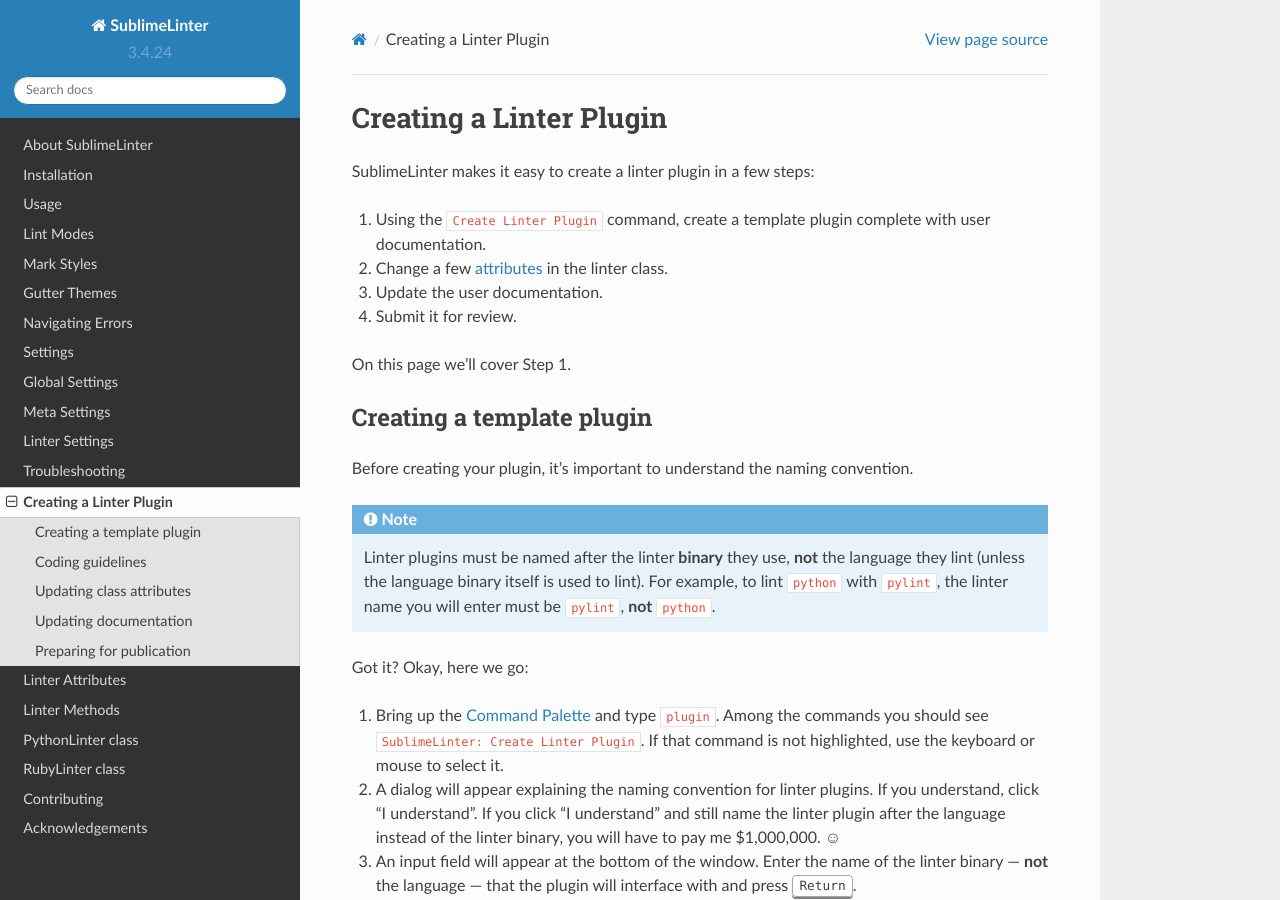
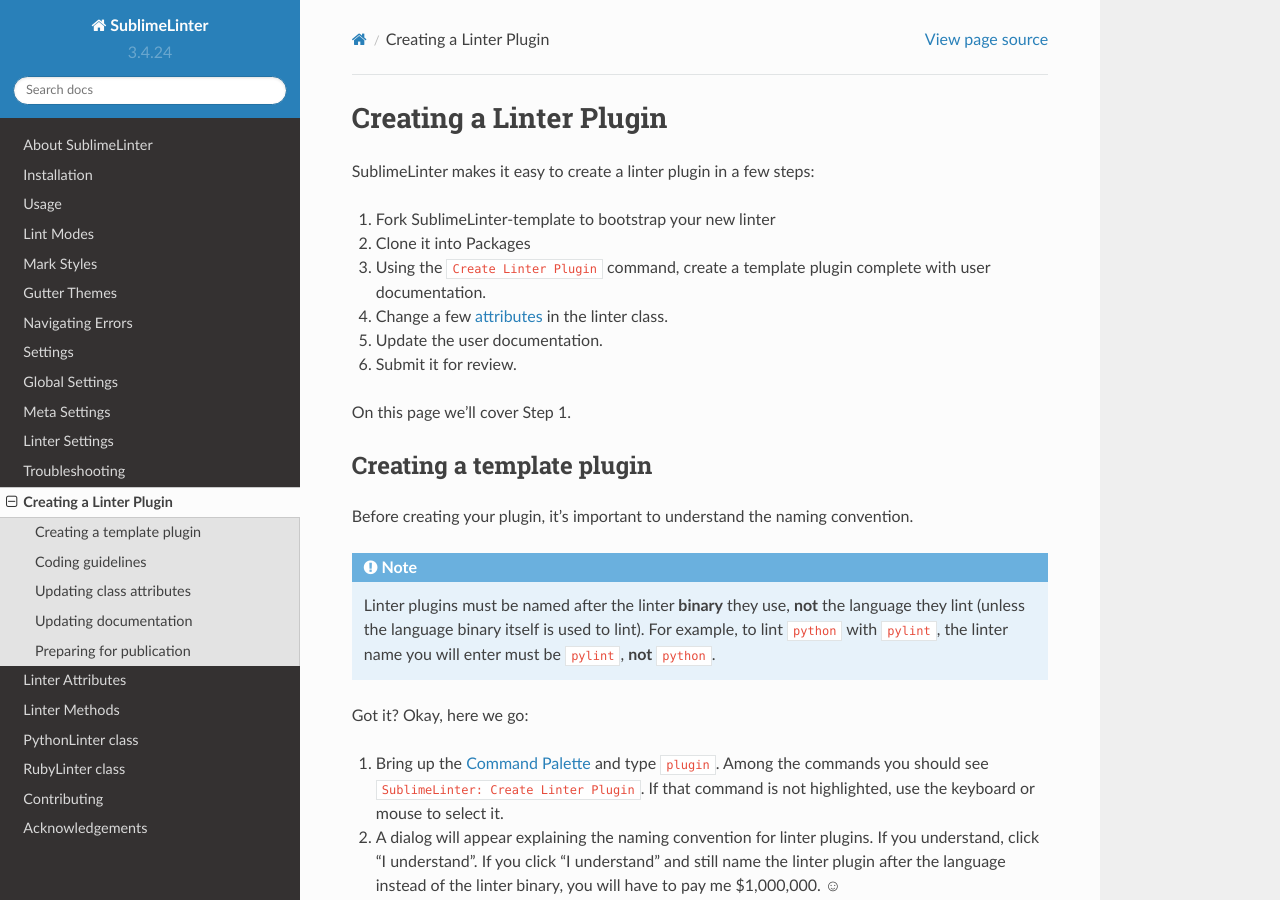
Before and after one commit to SublimeLinter/SublimeLinter, a Sphinx documentation site: the page built from docs/creating_a_linter.rst, in a window 1280 px wide and 900 px high. Built offline with Sphinx 7.4.7 and the Read the Docs theme 2.0.0, drawn with Linux system fonts in a browser that asks for light colours.

Commit message:
the docs need some more work

```diff
--- a/docs/creating_a_linter.rst
+++ b/docs/creating_a_linter.rst
@@ -3,6 +3,10 @@
 Creating a Linter Plugin
 ========================
 |sl| makes it easy to create a linter plugin in a few steps:
+
+#. Fork SublimeLinter-template to bootstrap your new linter
+
+#. Clone it into Packages
 
 #. Using the ``Create Linter Plugin`` command, create a template plugin complete with user documentation.
 
```
